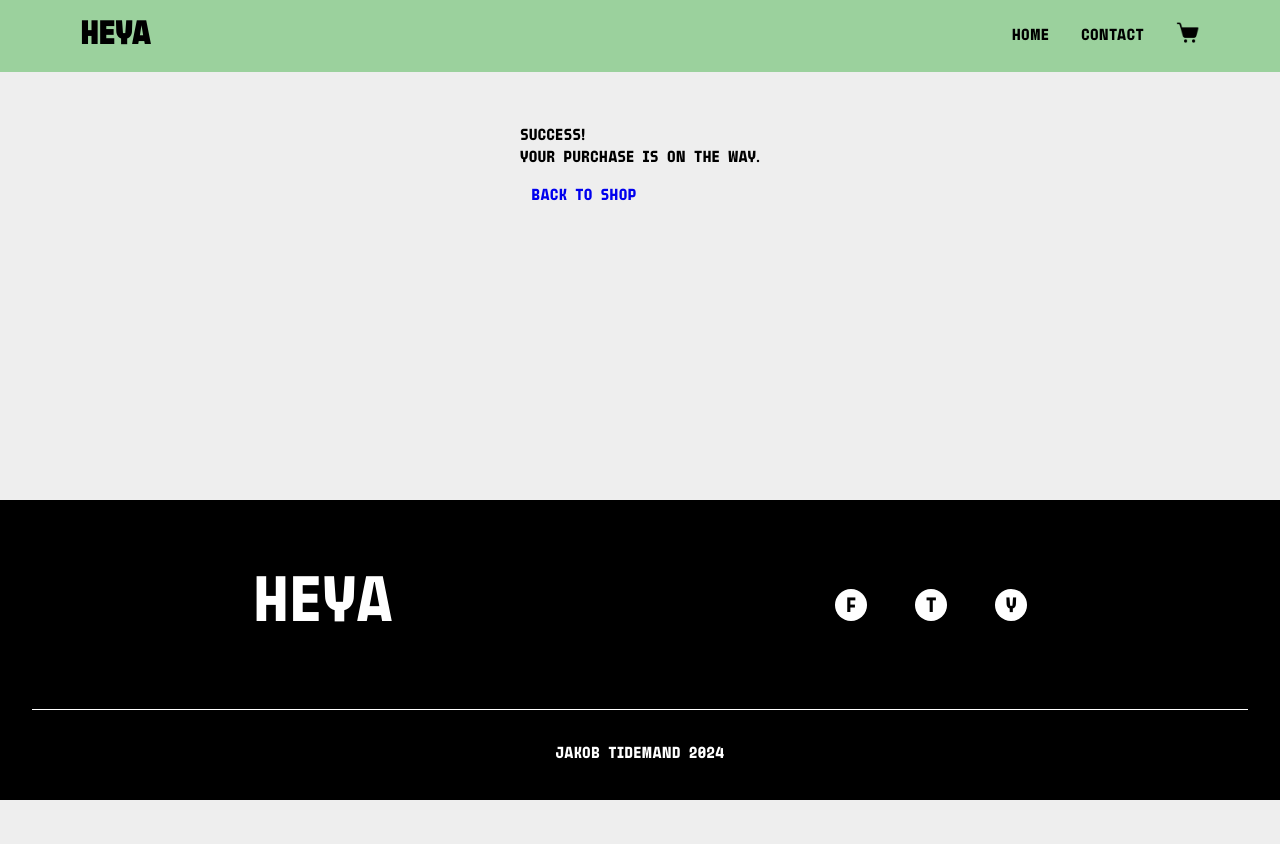
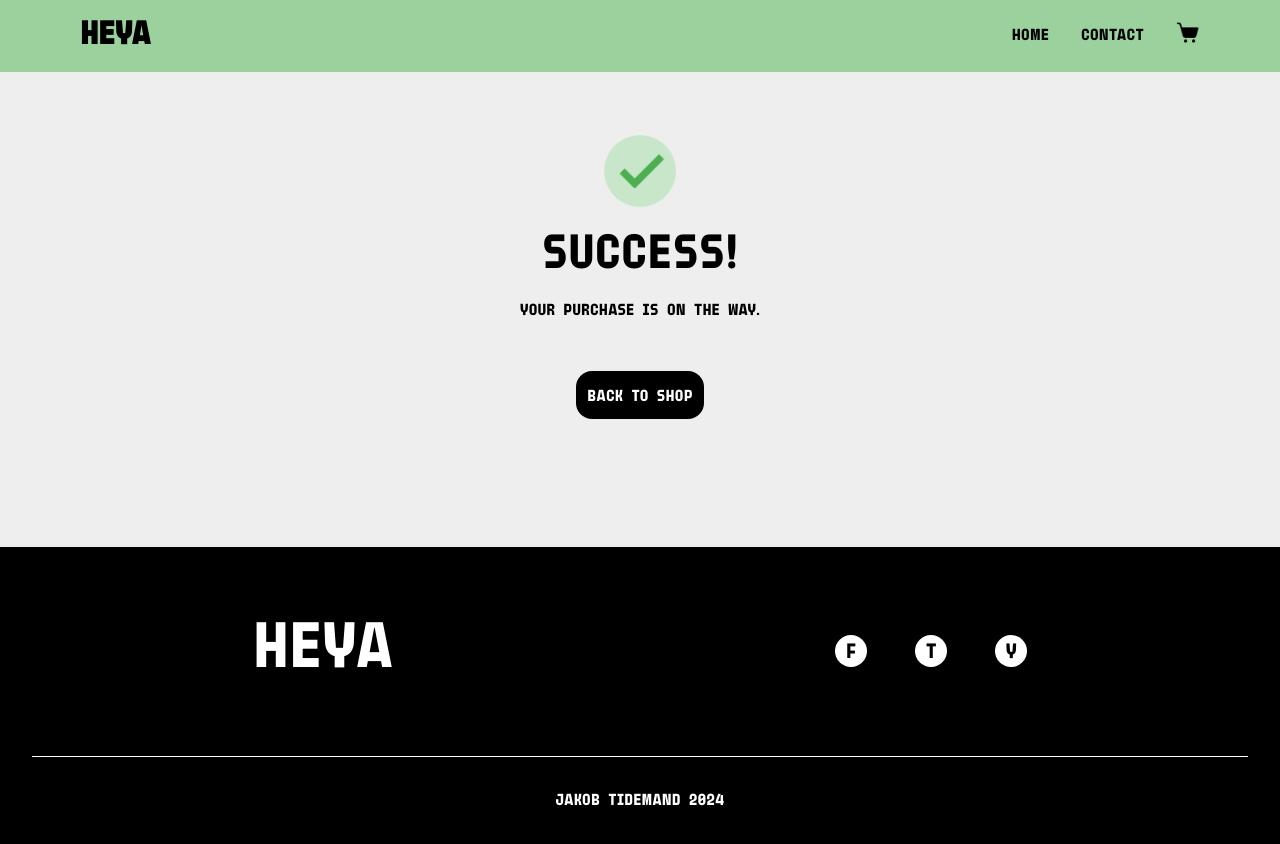
Before and after one commit to jakotide/heya-react-eshop, a React (Vite) app: page /success in a window 1280 px wide. Shown: the top 844 px of the page. Before the commit the page ends 800 px from the top, so only its background shows below. Built offline with nearby package versions, Linux system fonts and the light colour scheme.

Commit message:
Success page finished

```diff
--- a/src/components/ui/Button/Button.scss
+++ b/src/components/ui/Button/Button.scss
@@ -22,7 +22,7 @@
   background-color: globals.$primary;
   color: globals.$black;
 
-  :hover {
+  &:hover {
     background-color: globals.$p-hover;
   }
 }
@@ -30,7 +30,7 @@
 .black {
   background-color: globals.$black;
   color: globals.$white;
-  :hover {
+  &:hover {
     background-color: globals.$b-hover;
   }
 }
--- a/src/pages/Success/Success.scss
+++ b/src/pages/Success/Success.scss
@@ -2,8 +2,21 @@
 .success__page__container {
     display: flex;
     flex-direction: column;
-    justify-content: center;
-    align-self: center;
+    align-items: center;
+    gap: 1rem;
     max-width: 80rem;
     margin: 8rem auto 8rem;
+
+    img {
+        object-fit: cover;
+        width: 86px;
+    }
+
+    h1 {
+        font-size: 3rem;
+    }
+
+    p {
+        margin-bottom: 2rem;
+    }
 }
--- a/src/pages/Success/index.jsx
+++ b/src/pages/Success/index.jsx
@@ -1,12 +1,14 @@
 import "./Success.scss";
 import { Button } from "../../components";
+import confirmImg from "../../assets/images/confirm.png";
 
 export const Success = () =>  {
     return (
         <div className="success__page__container">
+            <img src={confirmImg} alt="Confirmed" />
             <h1>Success!</h1>
             <p>Your purchase is on the way.</p>
-            <Button to="/">Back to shop</Button>
+            <Button to="/" variant="black">Back to shop</Button>
         </div>
     )
 }
--- a/src/scss/base/_globals.scss
+++ b/src/scss/base/_globals.scss
@@ -1,7 +1,7 @@
 @use "../base/mixins" as mixins;
 
 $primary: #9bd19d;
-$p-hover: #b7e9b9;
+$p-hover: #b8dbb9;
 $secondary: #dbdbdb;
 $body: #eeeeee;
 $white: #fff;
```
Also changed, not shown: src/assets/images/confirm.png (added).
